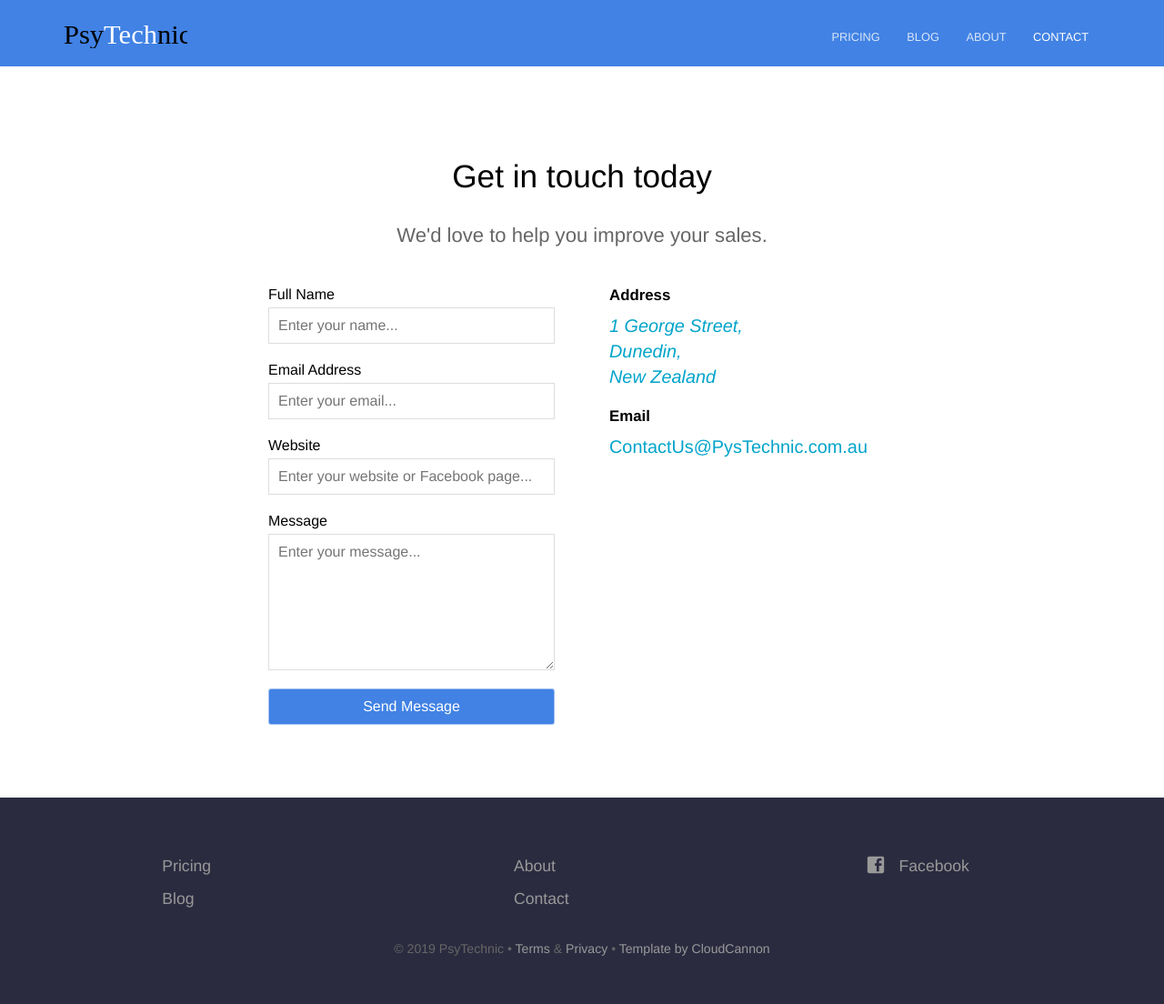
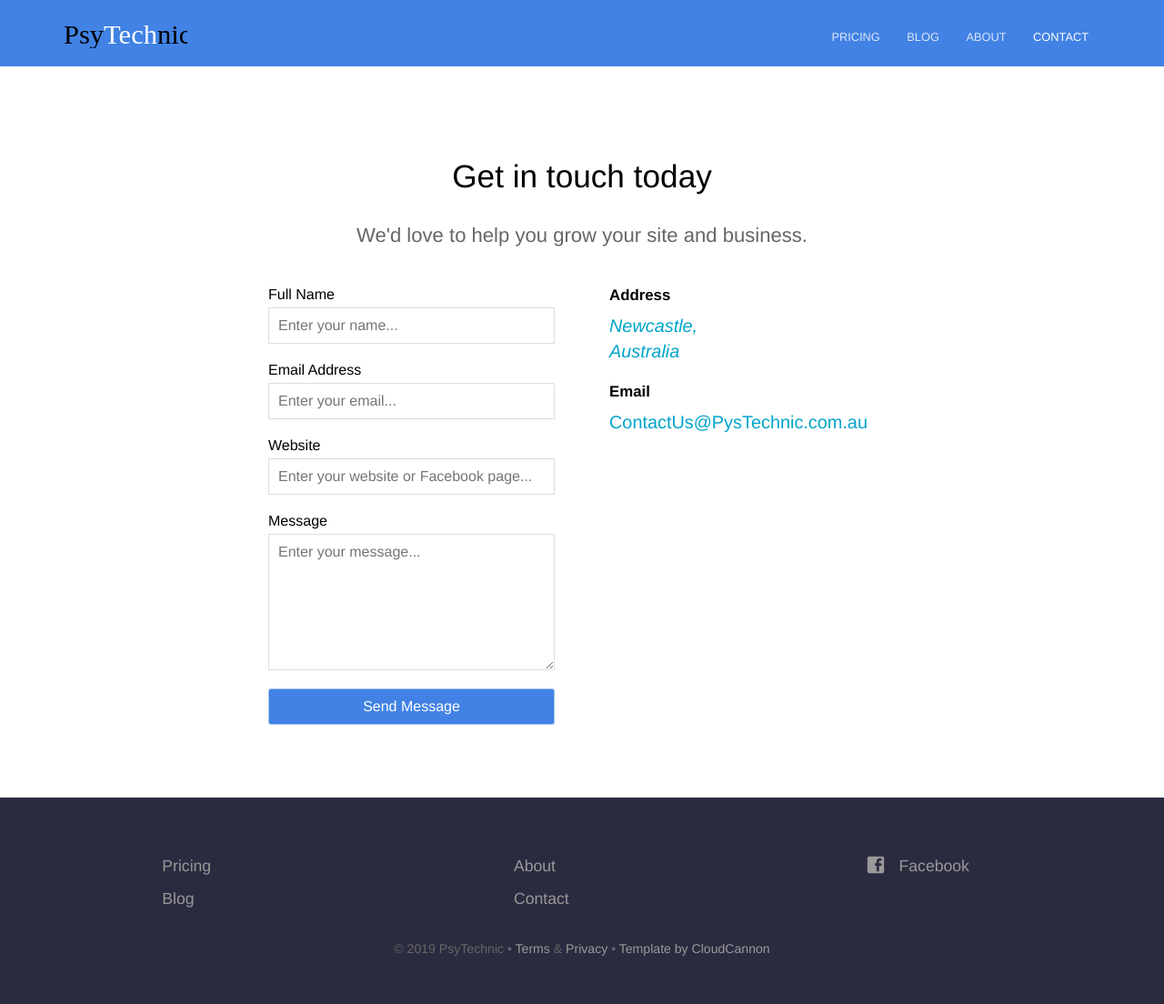
Before and after one commit to HaydenRKirk/HaydenRKirk.github.io, a Jekyll site: the page built from contact.html, in a window 1280 px wide. Shown: the whole page at 91% size. Built offline with Jekyll 4.4.1, drawn with Linux system fonts in a browser that asks for light colours.

Commit message:
Update contact.html

```diff
--- a/contact.html
+++ b/contact.html
@@ -1,12 +1,12 @@
 ---
 title: Contact
 heading: Get in touch today
-description: We'd love to help you improve your sales.
+description: We'd love to help you grow your site and business.
 
 map:
   latitude: -45.8787605
   longitude: 170.5027976
-  address: "1 George Street, Dunedin, New Zealand"
+  address: "Newcastle, Australia"
   zoom: 13
 ---
 <!-- <div class="map" id="map"></div> -->
```
